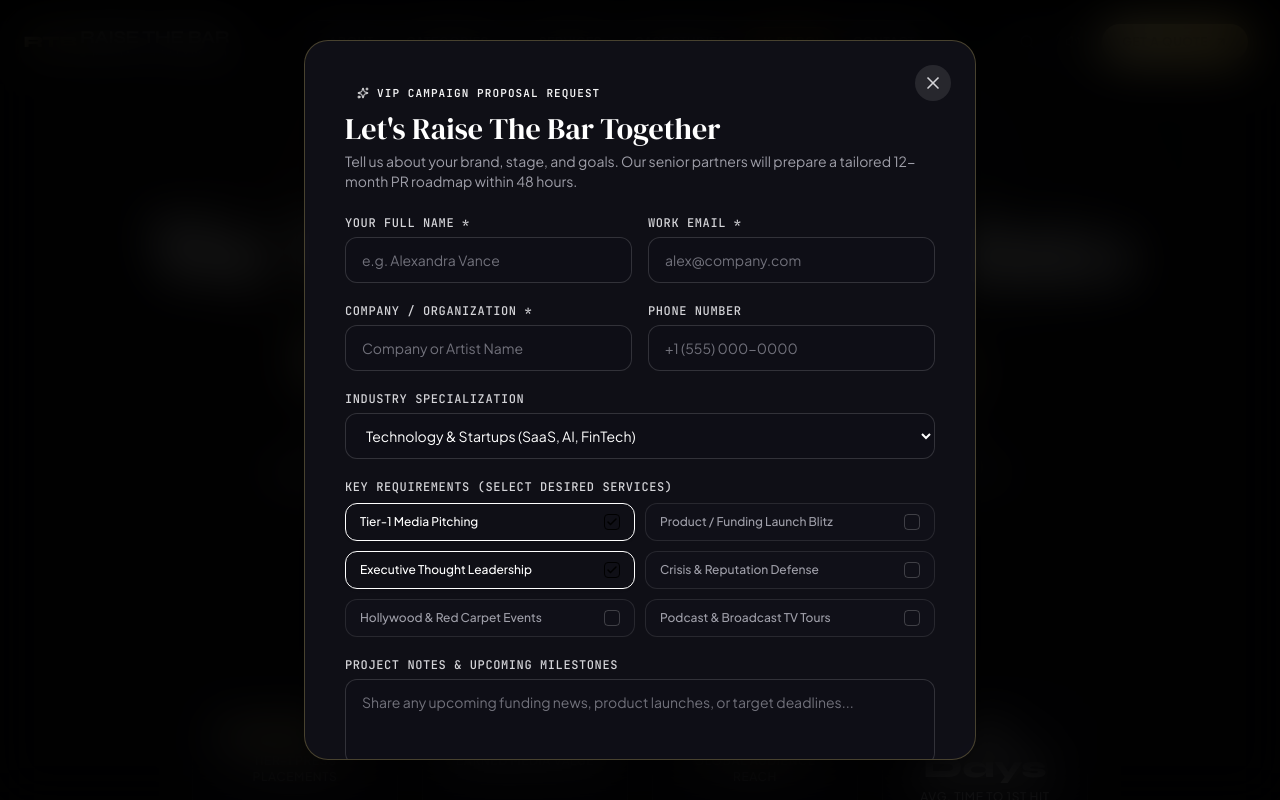
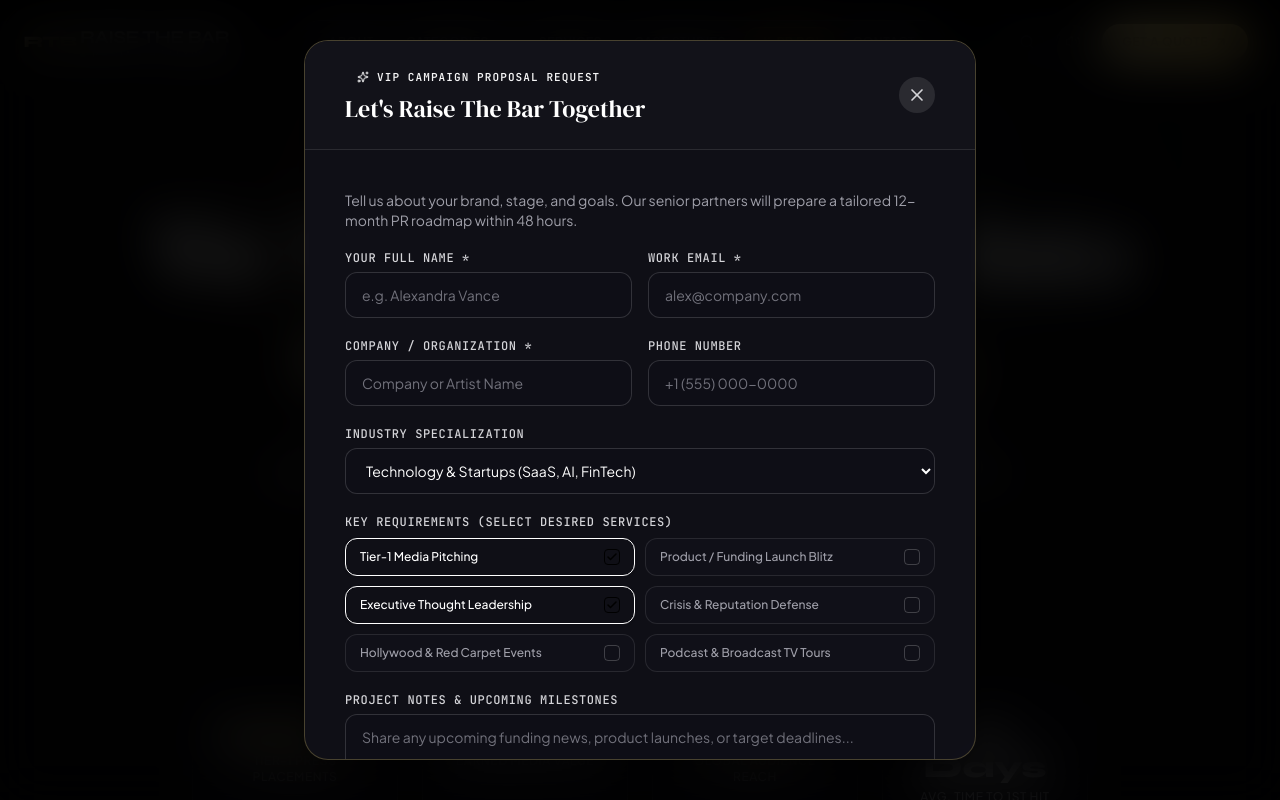
Before and after one commit to graphicsox-spec/danielle-rtb-media-website-2026, a React (Vite) app: page / in a window 1280 px wide. Both pictures are taken after a click on the button "GET A QUOTE". Shown: the top 800 px of the page. Built offline with nearby package versions, Linux system fonts and the light colour scheme.

Commit message:
fix(modal): mask scrollbar inside rounded frame with inner scroll container

```diff
--- a/src/components/CaseStudies.tsx
+++ b/src/components/CaseStudies.tsx
@@ -112,22 +112,20 @@ export const CaseStudies: React.FC<CaseStudiesProps> = ({ onOpenProposal }) => {
 
       </div>
 
-      {/* Case Study Detail Modal */}
+      {/* Case Study Detail Modal (Fixed: Masked inside rounded frame with inner scroll) */}
       {selectedCase && (
-        <div className="fixed inset-0 z-50 flex items-center justify-center p-4 sm:p-6 bg-black/85 backdrop-blur-xl animate-in fade-in duration-200">
-          <div className="relative w-full max-w-4xl max-h-[90vh] overflow-y-auto glass-card-gold rounded-3xl p-6 sm:p-10 border border-gold-accent/40 shadow-2xl space-y-8">
+        <div
+          onClick={(e) => {
+            if (e.target === e.currentTarget) closeModal();
+          }}
+          className="fixed inset-0 z-50 flex items-center justify-center p-4 sm:p-6 bg-black/85 backdrop-blur-xl animate-in fade-in duration-200"
+        >
+          {/* Outer Rounded Container with OVERFLOW HIDDEN to mask corners */}
+          <div className="relative w-full max-w-4xl max-h-[90vh] glass-card-gold rounded-3xl border border-gold-accent/40 shadow-2xl overflow-hidden flex flex-col">
 
-            {/* Close Button */}
-            <button
-              onClick={closeModal}
-              className="absolute top-6 right-6 p-2 rounded-full bg-white/10 text-zinc-300 hover:text-white hover:bg-white/20 transition-colors cursor-pointer"
-            >
-              <X className="w-6 h-6" />
-            </button>
-
-            {/* Header */}
-            <div>
-              <div className="flex items-center gap-3 mb-3">
+            {/* Sticky/Fixed Header with Close Button */}
+            <div className="flex items-center justify-between p-6 sm:px-10 border-b border-white/10 bg-[#12121A]/95 shrink-0 z-10">
+              <div className="flex items-center gap-3">
                 <span className="text-xs font-mono uppercase tracking-widest px-3 py-1 rounded-full bg-gold-accent/20 text-gold-accent border border-gold-accent/30 font-semibold">
                   {selectedCase.client}
                 </span>
@@ -135,7 +133,19 @@ export const CaseStudies: React.FC<CaseStudiesProps> = ({ onOpenProposal }) => {
                   Category: {selectedCase.category.toUpperCase()}
                 </span>
               </div>
-              <h2 className="font-serif text-3xl sm:text-4xl font-normal text-white">
+
+              <button
+                onClick={closeModal}
+                className="p-2 rounded-full bg-white/10 text-zinc-300 hover:text-white hover:bg-white/20 transition-colors cursor-pointer"
+              >
+                <X className="w-5 h-5" />
+              </button>
+            </div>
+
+            {/* Inner Scrollable Body with Internal Padding */}
+            <div className="p-6 sm:p-10 overflow-y-auto space-y-8 flex-1">
+              <div>
+                <h2 className="font-serif text-2xl sm:text-4xl font-normal text-white leading-tight">
                   {selectedCase.title}
                 </h2>
               </div>
@@ -222,6 +232,7 @@ export const CaseStudies: React.FC<CaseStudiesProps> = ({ onOpenProposal }) => {
                   <ArrowUpRight className="w-3.5 h-3.5 ml-1.5" />
                 </button>
               </div>
+            </div>
 
           </div>
         </div>
--- a/src/components/VIPProposalModal.tsx
+++ b/src/components/VIPProposalModal.tsx
@@ -57,38 +57,45 @@ export const VIPProposalModal: React.FC<VIPProposalModalProps> = ({ isOpen, onCl
   };
 
   return (
-    <div className="fixed inset-0 z-50 flex items-center justify-center p-4 sm:p-6 bg-black/85 backdrop-blur-xl animate-in fade-in duration-200">
-      <div className="relative w-full max-w-2xl max-h-[90vh] overflow-y-auto glass-card-gold rounded-3xl p-6 sm:p-10 border border-gold-accent/40 shadow-2xl space-y-6">
+    <div
+      onClick={(e) => {
+        if (e.target === e.currentTarget) onClose();
+      }}
+      className="fixed inset-0 z-50 flex items-center justify-center p-4 sm:p-6 bg-black/85 backdrop-blur-xl animate-in fade-in duration-200"
+    >
+      {/* Outer Rounded Container with OVERFLOW HIDDEN */}
+      <div className="relative w-full max-w-2xl max-h-[90vh] glass-card-gold rounded-3xl border border-gold-accent/40 shadow-2xl overflow-hidden flex flex-col">
 
-        {/* Close Button */}
+        {/* Header with Close Button */}
+        <div className="flex items-center justify-between p-6 sm:px-10 border-b border-white/10 bg-[#12121A]/95 shrink-0 z-10">
+          <div>
+            <div className="inline-flex items-center gap-2 px-3 py-0.5 rounded-full bg-gold-accent/20 text-gold-accent text-[11px] font-mono uppercase tracking-widest font-semibold">
+              <Sparkles className="w-3 h-3" />
+              VIP Campaign Proposal Request
+            </div>
+            <h3 className="font-serif text-xl sm:text-2xl font-normal text-white mt-1">
+              Let's Raise The Bar Together
+            </h3>
+          </div>
+
           <button
             onClick={() => {
               soundFx.playClick();
               onClose();
             }}
-          className="absolute top-6 right-6 p-2 rounded-full bg-white/10 text-zinc-300 hover:text-white hover:bg-white/20 transition-colors cursor-pointer"
+            className="p-2 rounded-full bg-white/10 text-zinc-300 hover:text-white hover:bg-white/20 transition-colors cursor-pointer"
           >
             <X className="w-5 h-5" />
           </button>
+        </div>
 
+        {/* Inner Scrollable Body */}
+        <div className="p-6 sm:p-10 overflow-y-auto space-y-6 flex-1">
           {!submitted ? (
-          <>
-            {/* Modal Header */}
-            <div>
-              <div className="inline-flex items-center gap-2 px-3 py-0.5 rounded-full bg-gold-accent/20 text-gold-accent text-[11px] font-mono uppercase tracking-widest mb-2 font-semibold">
-                <Sparkles className="w-3 h-3" />
-                VIP Campaign Proposal Request
-              </div>
-              <h3 className="font-serif text-2xl sm:text-3xl font-normal text-white">
-                Let's Raise The Bar Together
-              </h3>
-              <p className="text-zinc-400 text-xs sm:text-sm mt-1">
+            <form onSubmit={handleSubmit} className="space-y-5">
+              <p className="text-zinc-400 text-xs sm:text-sm">
                 Tell us about your brand, stage, and goals. Our senior partners will prepare a tailored 12-month PR roadmap within 48 hours.
               </p>
-            </div>
-
-            {/* Form */}
-            <form onSubmit={handleSubmit} className="space-y-5">
 
               <div className="grid grid-cols-1 sm:grid-cols-2 gap-4">
                 <div>
@@ -228,7 +235,6 @@ export const VIPProposalModal: React.FC<VIPProposalModalProps> = ({ isOpen, onCl
               </button>
 
             </form>
-          </>
           ) : (
             <div className="py-12 text-center space-y-6">
               <div className="w-16 h-16 rounded-full bg-gold-accent/20 border border-gold-accent mx-auto flex items-center justify-center text-gold-accent">
@@ -251,6 +257,7 @@ export const VIPProposalModal: React.FC<VIPProposalModalProps> = ({ isOpen, onCl
               </button>
             </div>
           )}
+        </div>
 
       </div>
     </div>
```
Lines whose indentation alone changed are shown as unchanged.
